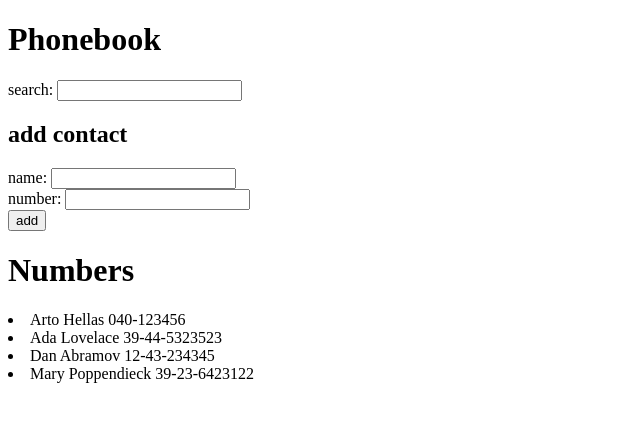
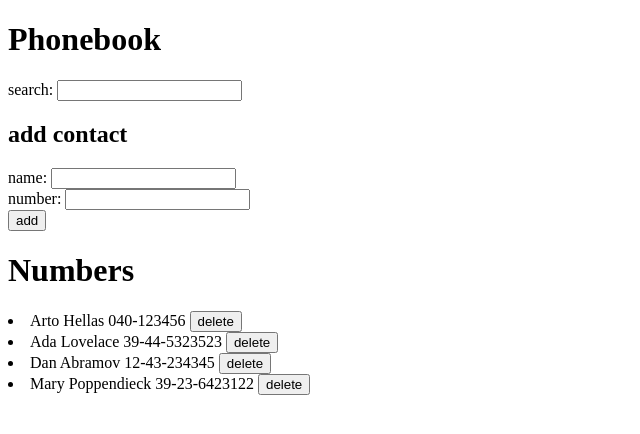
Before and after one commit to hohohin/fullStackOpen_submission, a React (Vite) app in the folder part2/phonebook/: page / in a window 1280 px wide. Shown: the top 434 px of the page, without its empty margins (0-640 px from the left). Built offline with nearby package versions, Linux system fonts and the light colour scheme; data requests are answered from the project's data file; the HTML template or start-up script is replaced by a standard one.

Commit message:
add_delete

```diff
--- a/part2/phonebook/db.json
+++ b/part2/phonebook/db.json
@@ -1,5 +1,5 @@
 {
-  "contacts":[
+  "contacts": [
     {
       "name": "Arto Hellas",
       "number": "040-123456",
--- a/part2/phonebook/src/App.jsx
+++ b/part2/phonebook/src/App.jsx
@@ -3,6 +3,8 @@ import axios from 'axios'
 import Form from './components/Form'
 import Display from './components/Display'
 import Filter from './components/Filter'
+
+const baseUrl = 'http://localhost:3001/contacts'
 
 function App() {
   const [searching,setSearch] = useState('')
@@ -11,7 +13,7 @@ function App() {
   const [contacts, setContact] = useState([])
 
   useEffect(()=>{
-    axios.get('http://localhost:3001/contacts')
+    axios.get(baseUrl)
     .then(response=>{
       setContact(response.data)
     })
@@ -24,17 +26,29 @@ function App() {
 
   const handleAdd = (event) => {
     event.preventDefault()
-    console.log('contact added');
     const newContact = {
-      id: contacts.length + 1,
+      // id: (contacts.length + 1).toString(),
       name: nameInput,
       number: numberInput
     }
-    setContact(contacts.concat(newContact))
+    // setContact(contacts.concat(newContact))
+
+    axios.post(baseUrl, newContact)
+    .then(response=>{
+      alert(`${response.data.name} added!`)
+      setContact(contacts.concat(response.data))
+      // console.log(response.data);
+    })
+
     setNameInput('')
     setNumberInput('')
-    alert(`${newContact.name} added!`)
   }
+
+  // const handleDelete = (event) => {
+  //   console.log('delete clicked')
+  //   console.log(event);
+
+  // }
 
   const handleName = (event) => {
     console.log(event.target.value)
@@ -56,7 +70,9 @@ function App() {
         handleName={handleName}
         handleNumber={handleNumber}
         handleAdd={handleAdd}/>
-      <Display searching={searching} contacts={contacts}/>
+      <Display
+        searching={searching}
+        contacts={contacts}/>
     </div>
   )
 }
--- a/part2/phonebook/src/components/Display.jsx
+++ b/part2/phonebook/src/components/Display.jsx
@@ -8,8 +8,8 @@ function Display({searching, contacts}) {
         <div>
             <h1>Numbers</h1>
             {searching
-                ? <Person contacts={namesToShow}/>
-                : <Person contacts={contacts}/>
+                ? <Person contacts={namesToShow} />
+                : <Person contacts={contacts} />
             }
         </div>
     )
--- a/part2/phonebook/src/components/Person.jsx
+++ b/part2/phonebook/src/components/Person.jsx
@@ -1,5 +1,18 @@
+import axios from "axios"
+
 function Person({contacts}) {
-    return contacts.map(contact=><li key={contact.id}>{contact.name} {contact.number}</li>)
+    const handleDelete = (id) => {
+      axios.delete(`http://localhost:3001/contacts/${id}`)
+      .then(respond=>console.log(respond.data)
+      // 1. rerender
+      // 2. alert
+      )
+    }
+    return contacts.map(contact=>
+        <li key={contact.id}>{contact.name} {contact.number}
+            {'   '}<button onClick={()=>handleDelete(contact.id)}>delete</button>
+        </li>
+    )
 }
 
 export default Person
```
